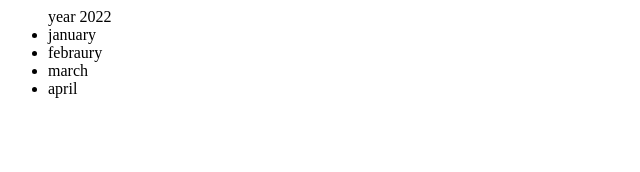
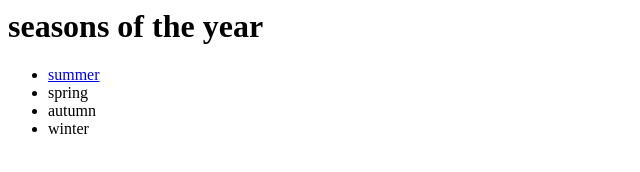
Before and after one commit to esraa13makkey/vsc_task2, a plain HTML site: page index.html in a window 1280 px wide. Shown: the whole page, without its empty margins (0-640 px from the left). Drawn offline with Linux system fonts and the light colour scheme.

Commit message:
edit main

```diff
--- a/index.html
+++ b/index.html
@@ -3,11 +3,12 @@
 
     </head>
     <body>
-        <ul>year 2022
-            <li>january </li>
-            <li>febraury</li>
-            <li>march</li>
-            <li>april</li>
+        <h1 color=red>seasons of the year</h1>
+        <ul>
+            <li><a href="summer.html">summer</a></li>
+            <li>spring</li>
+            <li>autumn</li>
+            <li>winter</li>
         </ul>
     </body>
 </html>
```
Also changed, not shown: summer.html (added, +6 -0 lines).
